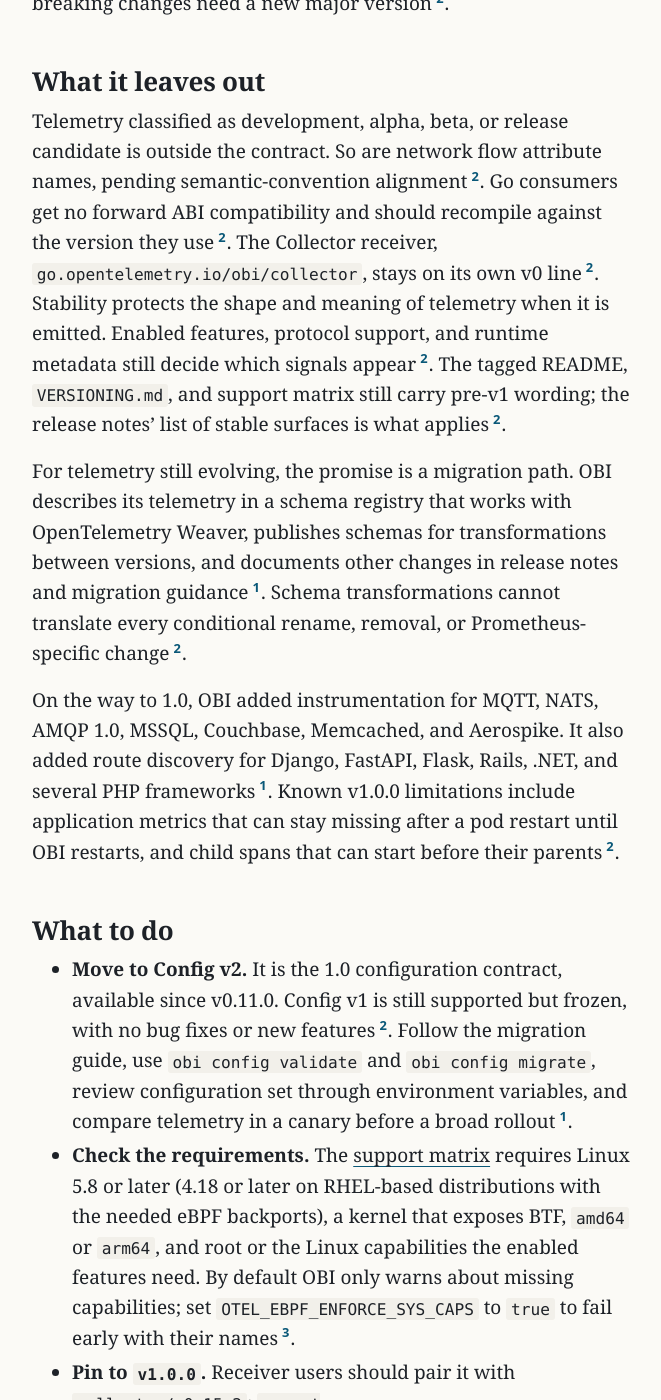
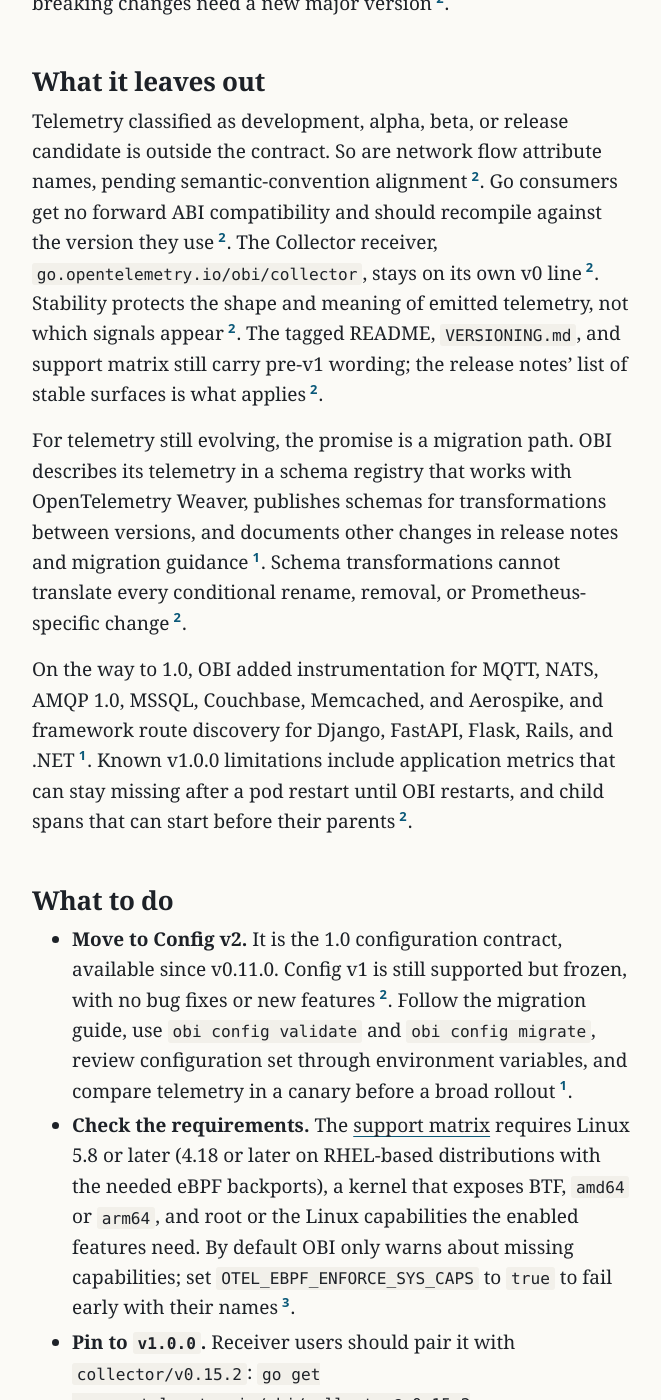
Before and after one commit to northwind-press/northwind-press.github.io, a Jekyll site: the page built from _posts/2026-11-02-opentelemetry-obi-1-0.md, in a window 1280 px wide and 1400 px high, scrolled down 1373 px. Shown: the whole window, without its empty margins (308-969 px from the left). Built offline with Jekyll 4.4.1, drawn with Linux system fonts in a browser that asks for light colours; some of the changed text lies outside the part shown.

Commit message:
News: OBI 1.0, trim to length
Co-Authored-By: Claude Opus 5.5 <noreply@anthropic.com>

```diff
--- a/_posts/2026-11-02-opentelemetry-obi-1-0.md
+++ b/_posts/2026-11-02-opentelemetry-obi-1-0.md
@@ -38,15 +38,14 @@ On those surfaces, minor releases may only add backward-compatible functionality
 
 ## What it leaves out
 
-Telemetry classified as development, alpha, beta, or release candidate is outside the contract. So are network flow attribute names, pending semantic-convention alignment{% include cite.html n=2 %}. Go consumers get no forward ABI compatibility and should recompile against the version they use{% include cite.html n=2 %}. The Collector receiver, `go.opentelemetry.io/obi/collector`, stays on its own v0 line{% include cite.html n=2 %}. Stability protects the shape and meaning of telemetry when it is emitted. Enabled features, protocol support, and runtime metadata still decide which signals appear{% include cite.html n=2 %}. The tagged README, `VERSIONING.md`, and support matrix still carry pre-v1 wording; the release notes' list of stable surfaces is what applies{% include cite.html n=2 %}.
+Telemetry classified as development, alpha, beta, or release candidate is outside the contract. So are network flow attribute names, pending semantic-convention alignment{% include cite.html n=2 %}. Go consumers get no forward ABI compatibility and should recompile against the version they use{% include cite.html n=2 %}. The Collector receiver, `go.opentelemetry.io/obi/collector`, stays on its own v0 line{% include cite.html n=2 %}. Stability protects the shape and meaning of emitted telemetry, not which signals appear{% include cite.html n=2 %}. The tagged README, `VERSIONING.md`, and support matrix still carry pre-v1 wording; the release notes' list of stable surfaces is what applies{% include cite.html n=2 %}.
 
 For telemetry still evolving, the promise is a migration path. OBI describes its telemetry in a schema registry that works with OpenTelemetry Weaver, publishes schemas for transformations between versions, and documents other changes in release notes and migration guidance{% include cite.html n=1 %}. Schema transformations cannot translate every conditional rename, removal, or Prometheus-specific change{% include cite.html n=2 %}.
 
-On the way to 1.0, OBI added instrumentation for MQTT, NATS, AMQP 1.0, MSSQL, Couchbase, Memcached, and Aerospike. It also added route discovery for Django, FastAPI, Flask, Rails, .NET, and several PHP frameworks{% include cite.html n=1 %}. Known v1.0.0 limitations include application metrics that can stay missing after a pod restart until OBI restarts, and child spans that can start before their parents{% include cite.html n=2 %}.
+On the way to 1.0, OBI added instrumentation for MQTT, NATS, AMQP 1.0, MSSQL, Couchbase, Memcached, and Aerospike, and framework route discovery for Django, FastAPI, Flask, Rails, and .NET{% include cite.html n=1 %}. Known v1.0.0 limitations include application metrics that can stay missing after a pod restart until OBI restarts, and child spans that can start before their parents{% include cite.html n=2 %}.
 
 ## What to do
 
 - **Move to Config v2.** It is the 1.0 configuration contract, available since v0.11.0. Config v1 is still supported but frozen, with no bug fixes or new features{% include cite.html n=2 %}. Follow the migration guide, use `obi config validate` and `obi config migrate`, review configuration set through environment variables, and compare telemetry in a canary before a broad rollout{% include cite.html n=1 %}.
 - **Check the requirements.** The [support matrix](https://github.com/open-telemetry/opentelemetry-ebpf-instrumentation/blob/v1.0.0/SUPPORT_MATRIX.md) requires Linux 5.8 or later (4.18 or later on RHEL-based distributions with the needed eBPF backports), a kernel that exposes BTF, `amd64` or `arm64`, and root or the Linux capabilities the enabled features need. By default OBI only warns about missing capabilities; set `OTEL_EBPF_ENFORCE_SYS_CAPS` to `true` to fail early with their names{% include cite.html n=3 %}.
 - **Pin to `v1.0.0`.** Receiver users should pair it with `collector/v0.15.2`: `go get go.opentelemetry.io/obi/collector@v0.15.2 go.opentelemetry.io/obi@v1.0.0`{% include cite.html n=2 %}.
-- **Upgrading from before v0.15.2?** Review that release's changes to span names, `rpc.method` values, and default metric attributes before you update dashboards and alerts{% include cite.html n=2 %}.
```
